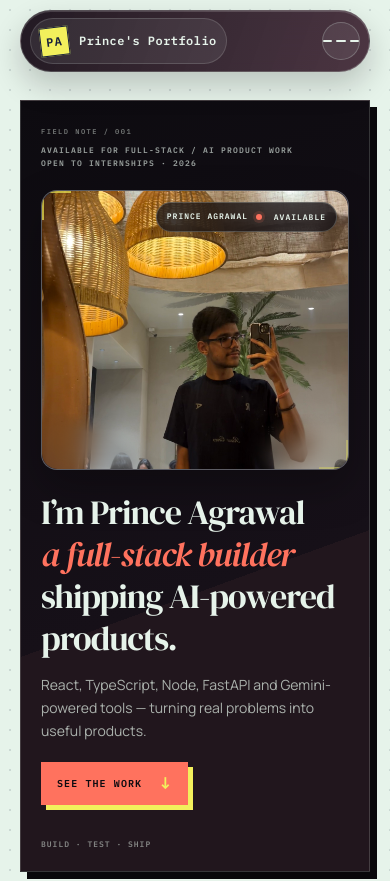
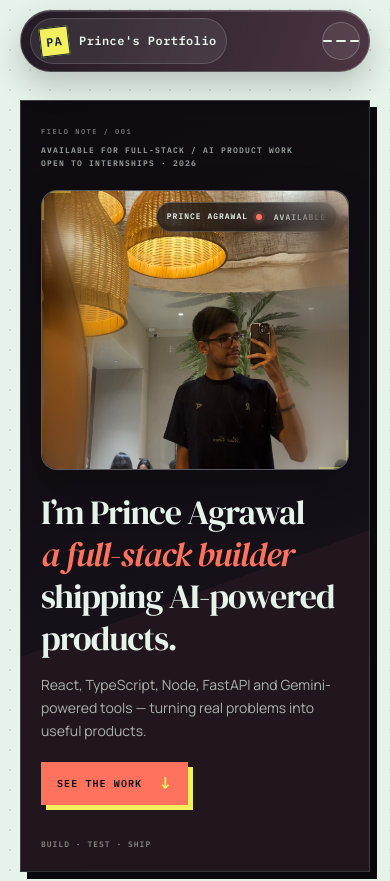
Before and after one commit to buildwithpriince/buildwithpriince-portfolio, a React (Vite) app: page / in a window 390 px wide. Shown: the top 881 px of the page. Built offline with nearby package versions, Linux system fonts and the light colour scheme.

Commit message:
Update cleanup.css

```diff
--- a/src/cleanup.css
+++ b/src/cleanup.css
@@ -1280,3 +1280,70 @@
     transparent 80%
   ) !important;
 }
+
+
+/* =========================================================
+   FINAL HERO SIDE BLUR — MOBILE
+   ========================================================= */
+
+@media (max-width: 760px) {
+
+  .device-frame {
+    position: absolute !important;
+    overflow: hidden !important;
+  }
+
+  .device-frame::before,
+  .device-frame::after {
+    content: "" !important;
+    position: absolute !important;
+    top: 0 !important;
+    bottom: 0 !important;
+    width: 28% !important;
+    height: 100% !important;
+    z-index: 20 !important;
+    pointer-events: none !important;
+    display: block !important;
+
+    backdrop-filter: blur(10px) !important;
+    -webkit-backdrop-filter: blur(10px) !important;
+  }
+
+  .device-frame::before {
+    left: 0 !important;
+    right: auto !important;
+
+    -webkit-mask-image: linear-gradient(
+      90deg,
+      #000 0%,
+      rgba(0,0,0,.8) 35%,
+      transparent 100%
+    ) !important;
+
+    mask-image: linear-gradient(
+      90deg,
+      #000 0%,
+      rgba(0,0,0,.8) 35%,
+      transparent 100%
+    ) !important;
+  }
+
+  .device-frame::after {
+    right: 0 !important;
+    left: auto !important;
+
+    -webkit-mask-image: linear-gradient(
+      270deg,
+      #000 0%,
+      rgba(0,0,0,.8) 35%,
+      transparent 100%
+    ) !important;
+
+    mask-image: linear-gradient(
+      270deg,
+      #000 0%,
+      rgba(0,0,0,.8) 35%,
+      transparent 100%
+    ) !important;
+  }
+}
```
